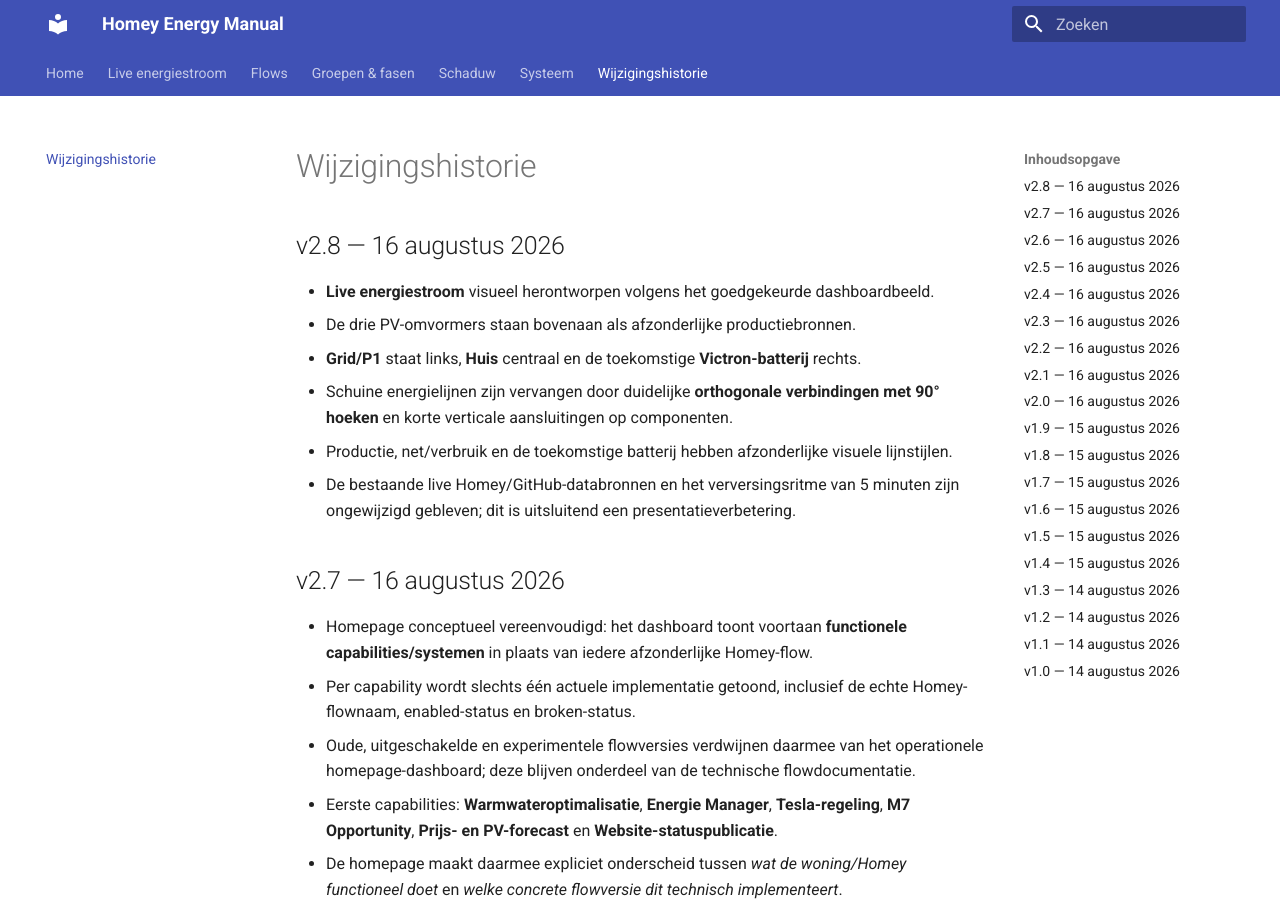
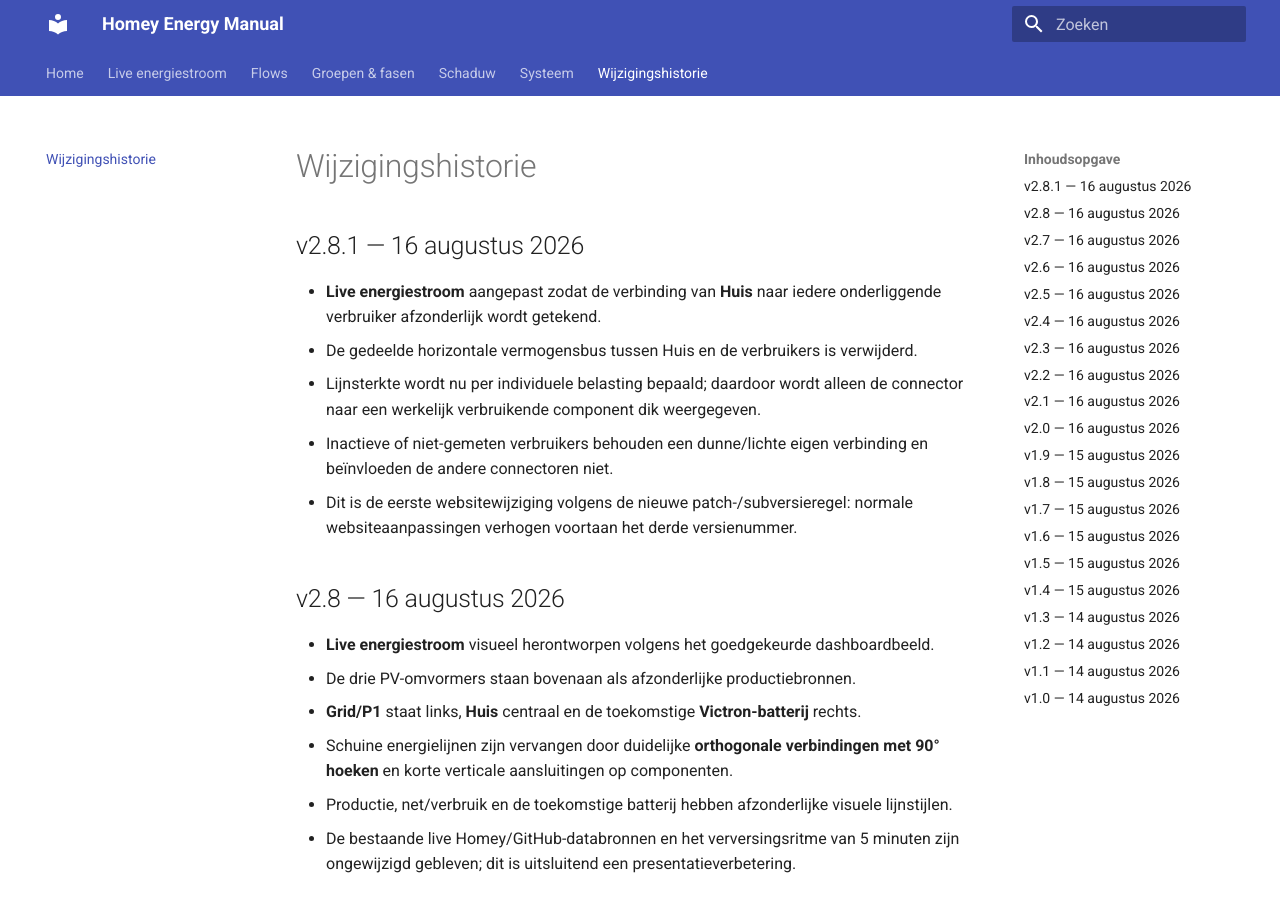
Before and after one commit to OnsKasteeltje/homey-energy-manual, an MkDocs documentation site: the page built from docs/wijzigingshistorie.md, in a window 1280 px wide and 900 px high. Built offline with MkDocs 1.6.1 and Material for MkDocs 9.7.7, drawn with Linux system fonts in a browser that asks for light colours.

Commit message:
Website v2.8.1: individuele verbruikersverbindingen

```diff
--- a/docs/wijzigingshistorie.md
+++ b/docs/wijzigingshistorie.md
@@ -1,4 +1,12 @@
 # Wijzigingshistorie
+
+## v2.8.1 — 16 augustus 2026
+
+- **Live energiestroom** aangepast zodat de verbinding van **Huis** naar iedere onderliggende verbruiker afzonderlijk wordt getekend.
+- De gedeelde horizontale vermogensbus tussen Huis en de verbruikers is verwijderd.
+- Lijnsterkte wordt nu per individuele belasting bepaald; daardoor wordt alleen de connector naar een werkelijk verbruikende component dik weergegeven.
+- Inactieve of niet-gemeten verbruikers behouden een dunne/lichte eigen verbinding en beïnvloeden de andere connectoren niet.
+- Dit is de eerste websitewijziging volgens de nieuwe patch-/subversieregel: normale websiteaanpassingen verhogen voortaan het derde versienummer.
 
 ## v2.8 — 16 augustus 2026
 
```
